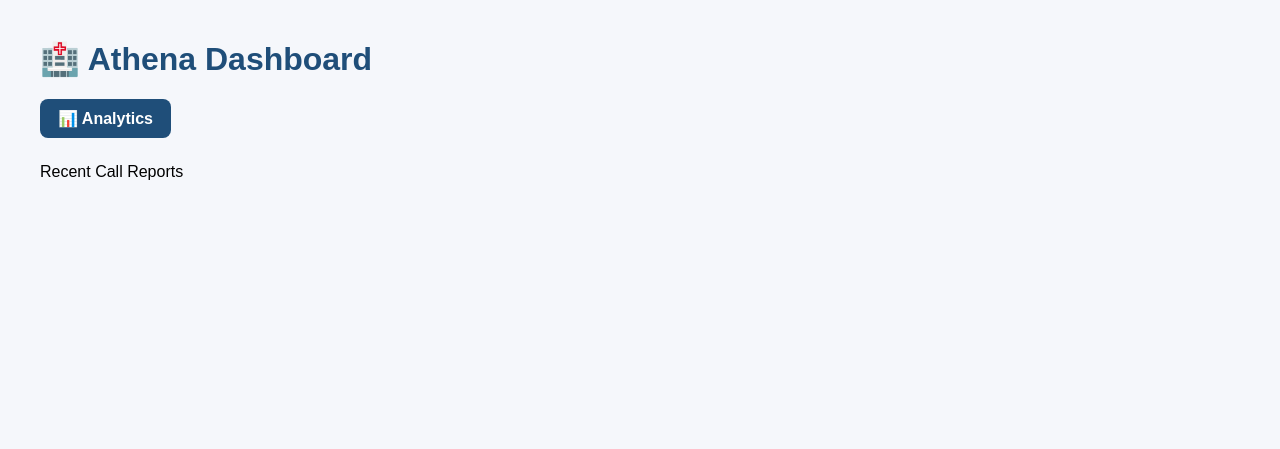
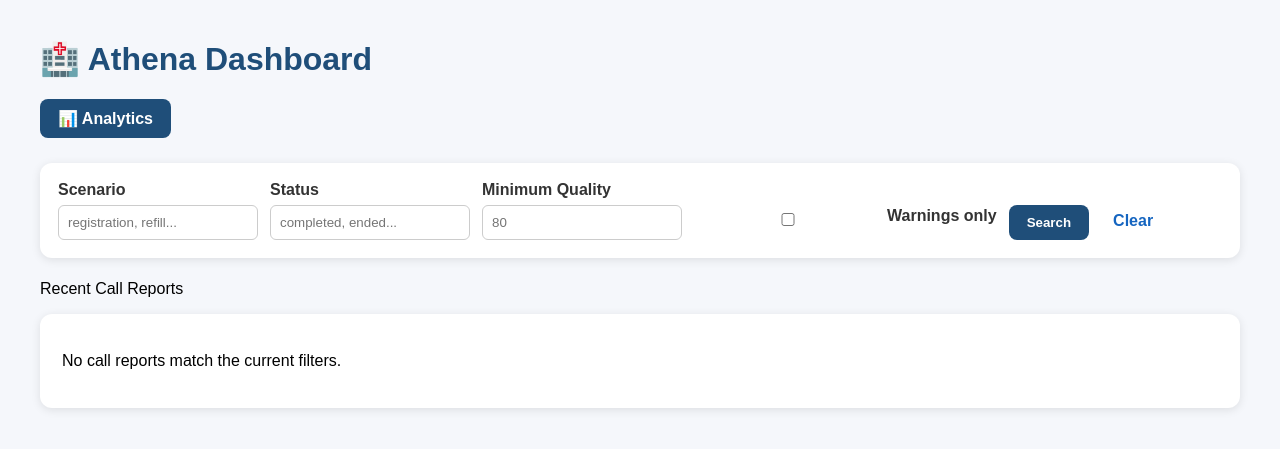
Before and after one commit to dandrek123/athena-voice-bot, a Flask app: page / in a window 1280 px wide. Shown: the top 449 px of the page. Run offline with Flask 3, Linux system fonts and the light colour scheme; data that the repository does not hold is empty.

Commit message:
Add dashboard search and filter controls

```diff
--- a/database.py
+++ b/database.py
@@ -92,3 +92,35 @@ def get_all_calls():
     conn.close()
 
     return rows
+
+
+def search_calls(scenario=None, status=None, warnings_only=False, min_quality=None):
+    conn = get_connection()
+    conn.row_factory = sqlite3.Row
+    cursor = conn.cursor()
+
+    query = "SELECT * FROM calls WHERE 1=1"
+    params = []
+
+    if scenario:
+        query += " AND scenario LIKE ?"
+        params.append(f"%{scenario}%")
+
+    if status:
+        query += " AND status LIKE ?"
+        params.append(f"%{status}%")
+
+    if warnings_only:
+        query += " AND warnings_count > 0"
+
+    if min_quality:
+        query += " AND quality_score >= ?"
+        params.append(int(min_quality))
+
+    query += " ORDER BY created_at DESC"
+
+    cursor.execute(query, params)
+    rows = cursor.fetchall()
+    conn.close()
+
+    return rows
--- a/templates/dashboard.html
+++ b/templates/dashboard.html
@@ -31,6 +31,65 @@
 
         .nav a:hover {
             background: #2d6aa3;
+        }
+
+        .filter-card {
+            background: white;
+            border-radius: 12px;
+            padding: 18px;
+            margin-bottom: 22px;
+            box-shadow: 0 2px 10px rgba(0,0,0,.1);
+        }
+
+        .filter-row {
+            display: flex;
+            flex-wrap: wrap;
+            gap: 12px;
+            align-items: end;
+        }
+
+        .filter-group {
+            display: flex;
+            flex-direction: column;
+        }
+
+        .filter-group label {
+            font-weight: bold;
+            margin-bottom: 6px;
+            color: #333;
+        }
+
+        .filter-group input {
+            padding: 9px;
+            border: 1px solid #ccc;
+            border-radius: 6px;
+            min-width: 180px;
+        }
+
+        .checkbox-group {
+            flex-direction: row;
+            align-items: center;
+            gap: 6px;
+            margin-bottom: 9px;
+        }
+
+        .filter-button {
+            padding: 10px 18px;
+            border: none;
+            border-radius: 8px;
+            background: #1f4e79;
+            color: white;
+            font-weight: bold;
+            cursor: pointer;
+        }
+
+        .filter-button:hover {
+            background: #2d6aa3;
+        }
+
+        .clear-link {
+            display: inline-block;
+            padding: 10px 12px;
         }
 
         .card {
@@ -74,6 +133,36 @@
 <div class="nav">
     <a href="/analytics">📊 Analytics</a>
 </div>
+
+<div class="filter-card">
+    <form method="GET" action="/dashboard">
+        <div class="filter-row">
+            <div class="filter-group">
+                <label for="scenario">Scenario</label>
+                <input type="text" id="scenario" name="scenario" placeholder="registration, refill..." value="{{ filters.scenario if filters else '' }}">
+            </div>
+
+            <div class="filter-group">
+                <label for="status">Status</label>
+                <input type="text" id="status" name="status" placeholder="completed, ended..." value="{{ filters.status if filters else '' }}">
+            </div>
+
+            <div class="filter-group">
+                <label for="min_quality">Minimum Quality</label>
+                <input type="number" id="min_quality" name="min_quality" min="0" max="100" placeholder="80" value="{{ filters.min_quality if filters else '' }}">
+            </div>
+
+            <div class="filter-group checkbox-group">
+                <input type="checkbox" id="warnings_only" name="warnings_only" {% if filters and filters.warnings_only %}checked{% endif %}>
+                <label for="warnings_only">Warnings only</label>
+            </div>
+
+            <button class="filter-button" type="submit">Search</button>
+            <a class="clear-link" href="/dashboard">Clear</a>
+        </div>
+    </form>
+</div>
+
 <p>Recent Call Reports</p>
 
 {% for report in reports %}
@@ -92,5 +181,11 @@
 </div>
 {% endfor %}
 
+{% if reports|length == 0 %}
+<div class="card">
+    <p>No call reports match the current filters.</p>
+</div>
+{% endif %}
+
 </body>
 </html>
--- a/twiml_server.py
+++ b/twiml_server.py
@@ -4,7 +4,7 @@ from datetime import datetime
 from flask import Flask, Response, abort, render_template, request
 from twilio.twiml.voice_response import Gather, VoiceResponse
 from patient import load_persona, patient_response
-from database import init_db, save_call_report, get_all_calls
+from database import init_db, save_call_report, get_all_calls, search_calls
 
 app = Flask(__name__)
 
@@ -336,8 +336,10 @@ def parse_report_summary(filename):
     }
 
 
-def get_database_reports():
-    calls = get_all_calls()
+def get_database_reports(calls=None):
+    if calls is None:
+        calls = get_all_calls()
+
     reports = []
 
     for call in calls:
@@ -411,8 +413,28 @@ def calculate_analytics():
 
 @app.route("/dashboard")
 def dashboard():
-    reports = get_database_reports()
-    return render_template("dashboard.html", reports=reports)
+    scenario = request.args.get("scenario", "").strip()
+    status = request.args.get("status", "").strip()
+    warnings_only = request.args.get("warnings_only") == "on"
+    min_quality = request.args.get("min_quality", "").strip()
+
+    calls = search_calls(
+        scenario=scenario or None,
+        status=status or None,
+        warnings_only=warnings_only,
+        min_quality=min_quality or None,
+    )
+
+    reports = get_database_reports(calls)
+
+    filters = {
+        "scenario": scenario,
+        "status": status,
+        "warnings_only": warnings_only,
+        "min_quality": min_quality,
+    }
+
+    return render_template("dashboard.html", reports=reports, filters=filters)
 
 
 @app.route("/analytics")
```
